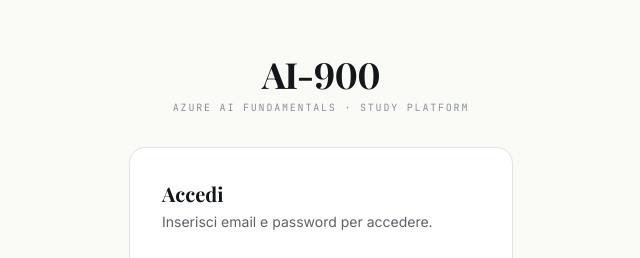
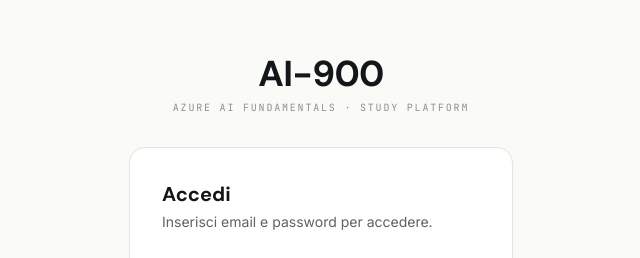
Before and after one commit to LivioScarpi/ai-900-platform, a Next.js app: page /login in a window 1280 px wide. Shown: the part 101-359 px from the top of the page, without its empty margins (319-959 px from the left). Built offline with nearby package versions, Linux system fonts and the light colour scheme; no server answers.

Commit message:
playfair replaced by dm sans + number of questions retrieved correctly

```diff
--- a/src/app/globals.css
+++ b/src/app/globals.css
@@ -66,10 +66,9 @@
     text-wrap: balance;
   }
 
-  /* Display font — Playfair Display */
+  /* Display font — DM Sans */
   .font-display {
-    font-family: var(--font-playfair), Georgia, serif;
-    font-feature-settings: 'lnum', 'tnum';
+    font-family: var(--font-dm-sans), system-ui, sans-serif;
   }
 
   /* Mono font — JetBrains Mono */
@@ -85,7 +84,7 @@
 
   .stat-number {
     @apply text-5xl font-black tracking-tight text-ink tnum;
-    font-family: var(--font-playfair), Georgia, serif;
+    font-family: var(--font-dm-sans), system-ui, sans-serif;
   }
 
   .label-caps {
@@ -102,9 +101,9 @@
     box-shadow: var(--shadow-md);
   }
 
-  /* Page title — Playfair Display */
+  /* Page title — DM Sans */
   .page-title {
-    font-family: var(--font-playfair), Georgia, serif;
+    font-family: var(--font-dm-sans), system-ui, sans-serif;
     @apply text-[22px] font-semibold tracking-[-0.01em] text-ink;
   }
 
--- a/src/app/layout.tsx
+++ b/src/app/layout.tsx
@@ -1,5 +1,5 @@
 import type { Metadata } from "next";
-import { Inter, Playfair_Display, JetBrains_Mono } from "next/font/google";
+import { Inter, DM_Sans, JetBrains_Mono } from "next/font/google";
 import "./globals.css";
 import { AuthProvider } from "@/components/AuthProvider";
 
@@ -9,9 +9,9 @@
   display: "swap",
 });
 
-const playfair = Playfair_Display({
+const dmSans = DM_Sans({
   subsets: ["latin"],
-  variable: "--font-playfair",
+  variable: "--font-dm-sans",
   weight: ["400", "500", "600", "700", "800", "900"],
   display: "swap",
 });
@@ -35,7 +35,7 @@
 }>) {
   return (
     <html lang="en" className="scroll-smooth">
-      <body className={`${inter.variable} ${playfair.variable} ${jetbrainsMono.variable} antialiased bg-cream`}>
+      <body className={`${inter.variable} ${dmSans.variable} ${jetbrainsMono.variable} antialiased bg-cream`}>
         <AuthProvider>{children}</AuthProvider>
       </body>
     </html>
--- a/src/app/page.tsx
+++ b/src/app/page.tsx
@@ -1,4 +1,5 @@
 import Link from "next/link";
+import { getAllQuestions } from "@/lib/questions";
 
 // ── Illustrations ──────────────────────────────────────────────────────────
 
@@ -113,14 +114,15 @@
 
 // ── Data ───────────────────────────────────────────────────────────────────
 
-const MODES = [
+function getModes(totalQuestions: number) {
+  return [
   {
     href: "/study/sequential",
     badge: "STUDY",
     badgeColor: "bg-status-blue-bg text-status-blue border border-blue-200",
     label: "Sequential Review",
     sub: "Work through all 132 questions one by one, in order. The best way to build a solid foundation before attempting a timed exam.",
-    stat: "132",
+    stat: String(totalQuestions),
     statColor: "text-brand",
     statLabel: "questions",
     accent: "from-brand/[0.07] to-transparent",
@@ -135,7 +137,7 @@
     badgeColor: "bg-purple-100 text-purple-700 border border-purple-200",
     label: "Random Sequential",
     sub: "All questions shuffled into a random order decided at the start of the session. Same thorough coverage as sequential, but in a different sequence every time.",
-    stat: "132",
+    stat: String(totalQuestions),
     statColor: "text-purple-600",
     statLabel: "questions shuffled",
     accent: "from-purple-500/[0.07] to-transparent",
@@ -189,9 +191,11 @@
     color: "#16a34a",
     illustration: <IllustrationDashboard />,
   },
-];
+  ];
+}
 
 export default function HomePage() {
+  const MODES = getModes(getAllQuestions().length);
   return (
     <div className="flex flex-col">
       {/* Header */}
--- a/tailwind.config.ts
+++ b/tailwind.config.ts
@@ -48,7 +48,7 @@
       },
       fontFamily: {
         sans: ["var(--font-inter)", "system-ui", "sans-serif"],
-        display: ["var(--font-playfair)", "Georgia", "serif"],
+        display: ["var(--font-dm-sans)", "system-ui", "sans-serif"],
         mono: ["var(--font-jetbrains)", "ui-monospace", "monospace"],
       },
     },
```
